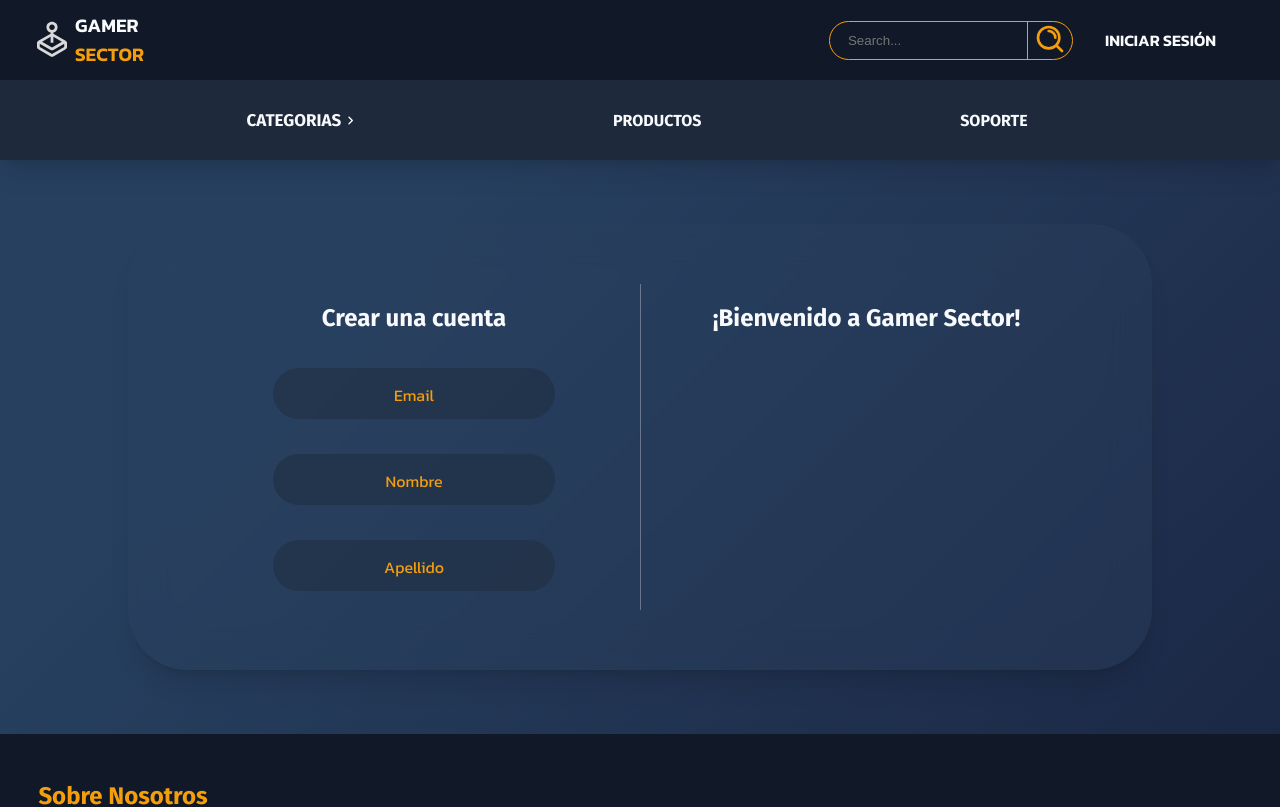
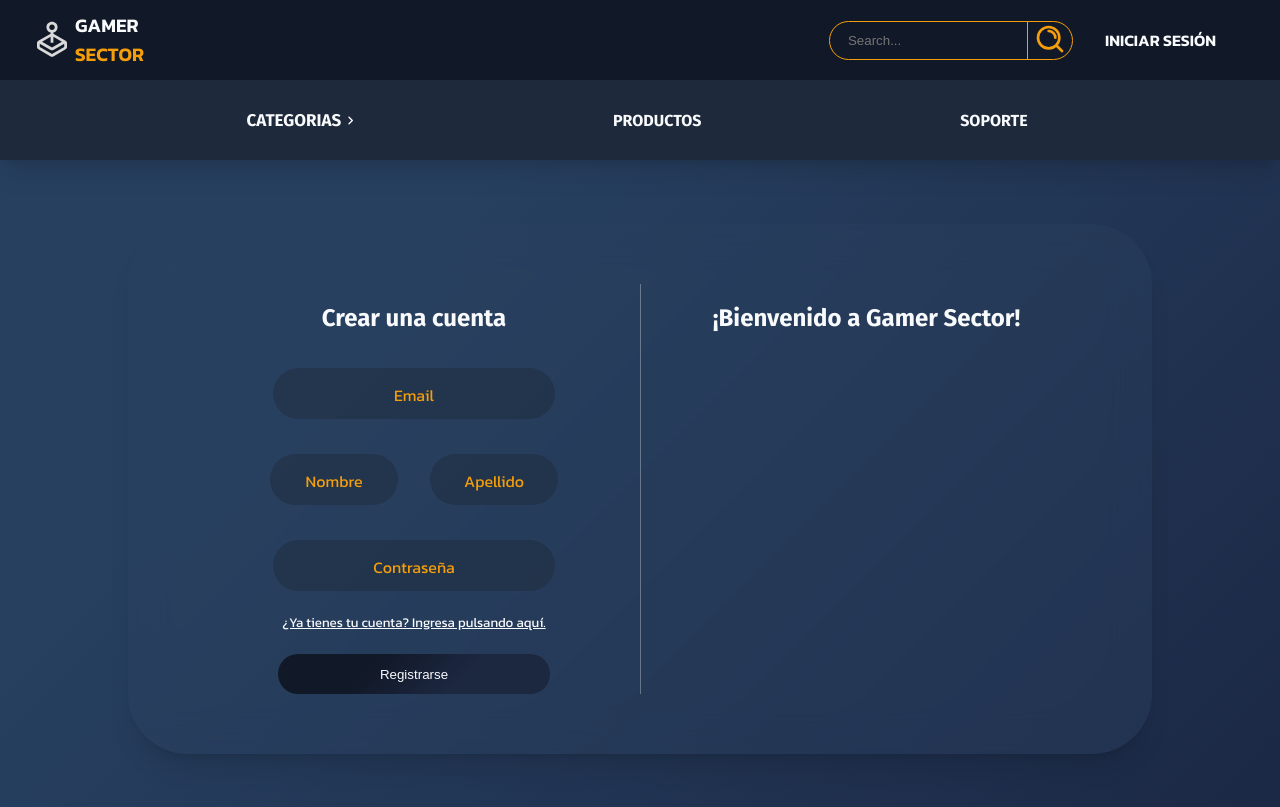
Before and after one commit to MartinEAcosta/gamer-sector-react, a React (Vite) app in the folder gamer-sector/: page /auth/register in a window 1280 px wide. Shown: the top 807 px of the page. Built offline with nearby package versions, Linux system fonts and the light colour scheme; a web font is replaced by a local one.

Commit message:
preparando formulario de register para conectarlo con el backend

```diff
--- a/gamer-sector/src/auth/components/FormRegister.jsx
+++ b/gamer-sector/src/auth/components/FormRegister.jsx
@@ -1,16 +1,15 @@
+import { Link } from "react-router-dom";
 import { useForm } from "../../hooks/useForm";
 import global from '../styles/FormGlobal.module.css';
 import styles from '../styles/FormRegister.module.css';
 
 export const FormRegister = () => {
 
-
-    const { email , name , surname , password , repeatedPassword ,onInputChange } = useForm({
+    const { email , firstname , lastname , password , onInputChange } = useForm({
         email            : '',
-        name             : '',
-        surname          : '',
+        firstname        : '',
+        lastname         : '',
         password         : '',
-        repeatedPassword : '',
     });
 
     const onRegister = () => {
@@ -19,47 +18,40 @@
 
     return (
       <>
-            <form
-                onSubmit={ onRegister }
-                className={ global.form }>
-                <div className={ global.inputContainer }>
-
+        <form onSubmit={onRegister} className={global.form}>
+          <div className={global.inputContainer}>
             <input
               type="email"
               autoComplete="off"
               name="email"
               id="email"
-                        value={ email }
+              value={email}
               placeholder="example@gmail.com"
-                        className={ global.inputForm }
-                        onChange={ onInputChange }
+              className={global.inputForm}
+              onChange={onInputChange}
               required
             />
-                    <label
-                        htmlFor="email"
-                        className={ global.labelText }
-                    >
+            <label htmlFor="email" className={global.labelText}>
               Email
             </label>
           </div>
 
-                <div className={ global.inputContainer }>
-
+          <div
+            className={`${global.inputContainer} ${styles.fullNameContainer}`}
+          >
+            <div className={global.inputContainer}>
               <input
                 type="text"
                 autoComplete="off"
-                        name="name"
-                        id="name"
-                        value={ name }
-                        placeholder="Martín"
-                        className={ global.inputForm }
-                        onChange={ onInputChange }
+                name="firstname"
+                id="firstname"
+                value={firstname}
+                placeholder="Charles"
+                className={global.inputForm}
+                onChange={onInputChange}
                 required
               />
-                    <label
-                        htmlFor="name"
-                        className={ global.labelText }
-                    >
+              <label htmlFor="firstname" className={global.labelText}>
                 Nombre
               </label>
             </div>
@@ -67,23 +59,47 @@
               <input
                 type="text"
                 autoComplete="off"
-                        name="surname"
-                        id="surname"
-                        value={ surname }
-                        placeholder="Martín"
-                        className={ global.inputForm }
-                        onChange={ onInputChange }
+                name="lastname"
+                id="lastname"
+                value={lastname}
+                placeholder="Darwin"
+                className={global.inputForm}
+                onChange={onInputChange}
                 required
               />
-                    <label
-                        htmlFor="name"
-                        className={ global.labelText }
-                    >
+              <label htmlFor="lastname" className={global.labelText}>
                 Apellido
               </label>
+            </div>
+          </div>
+          <div className={global.inputContainer}>
+            <input
+              type="password"
+              autoComplete="off"
+              name="password"
+              id="password"
+              value={password}
+              placeholder="@contraseñainteligente_"
+              className={global.inputForm}
+              onChange={onInputChange}
+              required
+            />
+            <label htmlFor="password" className={global.labelText}>
+              Contraseña
+            </label>
+          </div>
 
+          <Link to="/auth/register">
+            <small className={global.smallText}>
+              ¿Ya tienes tu cuenta? Ingresa pulsando aquí.
+            </small>
+          </Link>
 
-                </div>
+          <input
+            type="submit"
+            value="Registrarse"
+            className={` ${global.btnSumbit} `}
+          />
 
         </form>
       </>
--- a/gamer-sector/src/auth/styles/FormRegister.module.css
+++ b/gamer-sector/src/auth/styles/FormRegister.module.css
@@ -1,7 +1,16 @@
 @import '../../styles/variables.css';
 
+/* Se encarga de alinear los campos firstname y lastname en la misma linea */
+.fullNameContainer {
+    display: flex;
+    width: 25vw;
+}
+/* Se encarga de encuadrar el label on click */
+.fullNameContainer input{
+    width: 100%;
+}
 
-.fullNameContainer{
-    display: flex;
-    width: 90%;
+.fullNameContainer input:focus~label ,
+.fullNameContainer input:valid~label{
+    width: 50%;
 }
--- a/gamer-sector/src/store/auth/authSlice.js
+++ b/gamer-sector/src/store/auth/authSlice.js
@@ -4,18 +4,18 @@
     name: 'auth',
     initialState: {
         status: 'not-authenticated',
-        displayName: null,
-        photoURL: null,
-        uid: null,
+        firstName: null,
+        imgURL: null,
+        id: null,
         errorMessage: null,
     },
     reducers: {
 
         login: ( state, { payload } ) => {
             state.status = 'authenticated',
-            state.displayName = payload.displayName,
-            state.photoURL = payload.photoURL,
-            state.uid = payload.uid
+            state.firstName = payload.firstName,
+            state.imgURL = payload.imgURL,
+            state.id = payload.uid
             state.errorMessage = null;
         },
 
```
Also changed, not shown: gamer-sector/src/hooks/useAuthStore.js (added, +12 -0 lines). Lines whose indentation alone changed are shown as unchanged.
